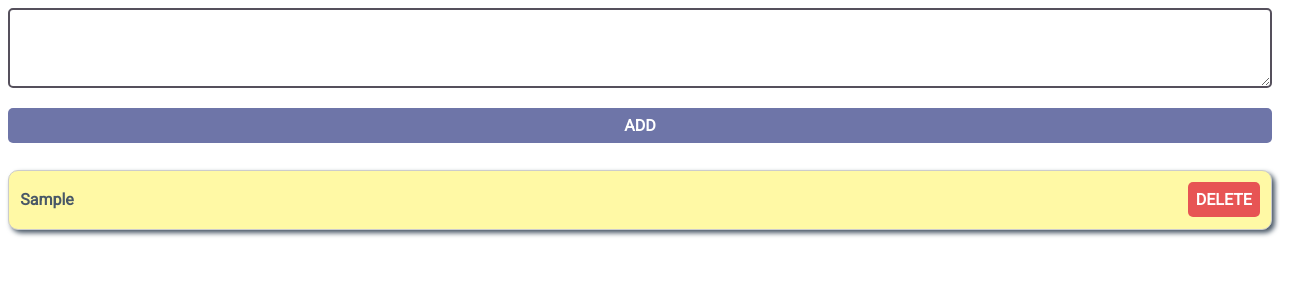
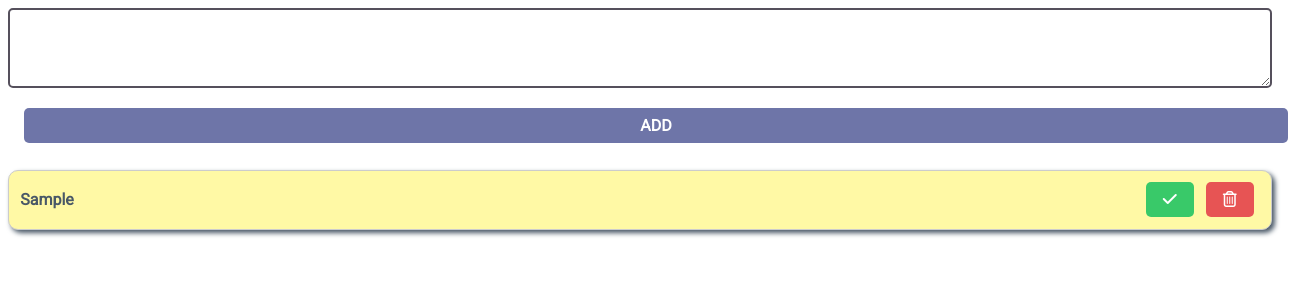
Before and after one commit to viveloper/react-redux-todoapp, a React (Create React App) app: page / in a window 1280 px wide. Both pictures are taken after typing "Sample" into the empty fields and a click on the button "ADD". Shown: the top 300 px of the page, 1304 px wide, since content can reach past the window. Built offline with nearby package versions, Linux system fonts and the light colour scheme; the HTML template or start-up script is replaced by a standard one.

Commit message:
updated ui

```diff
--- a/package.json
+++ b/package.json
@@ -31,5 +31,6 @@
       "last 1 firefox version",
       "last 1 safari version"
     ]
-  }
+  },
+  "devDependencies": {}
 }
--- a/public/index.html
+++ b/public/index.html
@@ -25,6 +25,7 @@
       Learn how to configure a non-root public URL by running `npm run build`.
     -->
     <link href="https://fonts.googleapis.com/css?family=Roboto&display=swap" rel="stylesheet">
+    <script src="https://kit.fontawesome.com/5a33a01f60.js" crossorigin="anonymous"></script>
     <title>CHOVA TODO LIST</title>
   </head>
   <body>
--- a/src/components/TodoList.jsx
+++ b/src/components/TodoList.jsx
@@ -8,10 +8,14 @@ function TodoList(props) {
 
     const list = todos.map((todo, index) => {
         return (
-            <div key={index} className={todo.completed ? 'Todo-item item-completed' : 'Todo-item'} onClick={() => { completeTodo(index) }}>
+            <div key={index} className={todo.completed ? 'Todo-item item-completed' : 'Todo-item'}>
                 <div className="todo-title">{todo.title}</div>
                 {todo.completed ? <div className="todo-completed">completed</div> : null}
-                <button className="button" onClick={(e) => { deleteTodo(index, e) }}>DELETE</button>
+                <div className="todo-button-container">
+                    <button className="button btn-complete" onClick={() => { completeTodo(index) }}><i class="fas fa-check"></i></button>
+                    {/* <button className="button btn-edit"><i className="far fa-edit"></i></button> */}
+                    <button className="button btn-delete" onClick={(e) => { deleteTodo(index, e) }}><i class="far fa-trash-alt"></i></button>
+                </div>
             </div>
         );
     }).reverse();
--- a/src/index.css
+++ b/src/index.css
@@ -46,7 +46,7 @@ body {
 }
 
 .Todo-form button {
-  margin: 1rem 0;
+  margin: 1rem;
 }
 
 .Todo-item {
@@ -62,7 +62,6 @@ body {
   margin: 0.7rem 0;
   background: #FFF9A5;
   position: relative;
-  cursor: pointer;
 }
 
 .Todo-item .todo-title {
@@ -71,11 +70,30 @@ body {
 
 .Todo-item button {
   display: block;
+  margin: 0 6px;
+  width: 3rem;
   background: rgb(231, 84, 84);
+  font-size: 1rem;
 }
 
 .Todo-item button:hover {
   background: #FFA987;
+}
+
+.Todo-item .btn-complete {
+  background: rgb(57, 201, 105);
+}
+
+.Todo-item .btn-complete:hover {
+  background: rgb(132, 229, 165);
+}
+
+.Todo-item .btn-edit {
+  background: rgb(211, 196, 59);
+}
+
+.Todo-item .btn-edit:hover {
+  background: rgb(240, 227, 113);
 }
 
 .Todo-item .todo-completed {
@@ -95,3 +113,7 @@ body {
   color: #999;
   border-color: #ccc;
 }
+
+.todo-button-container {
+  display: flex;
+}
```
